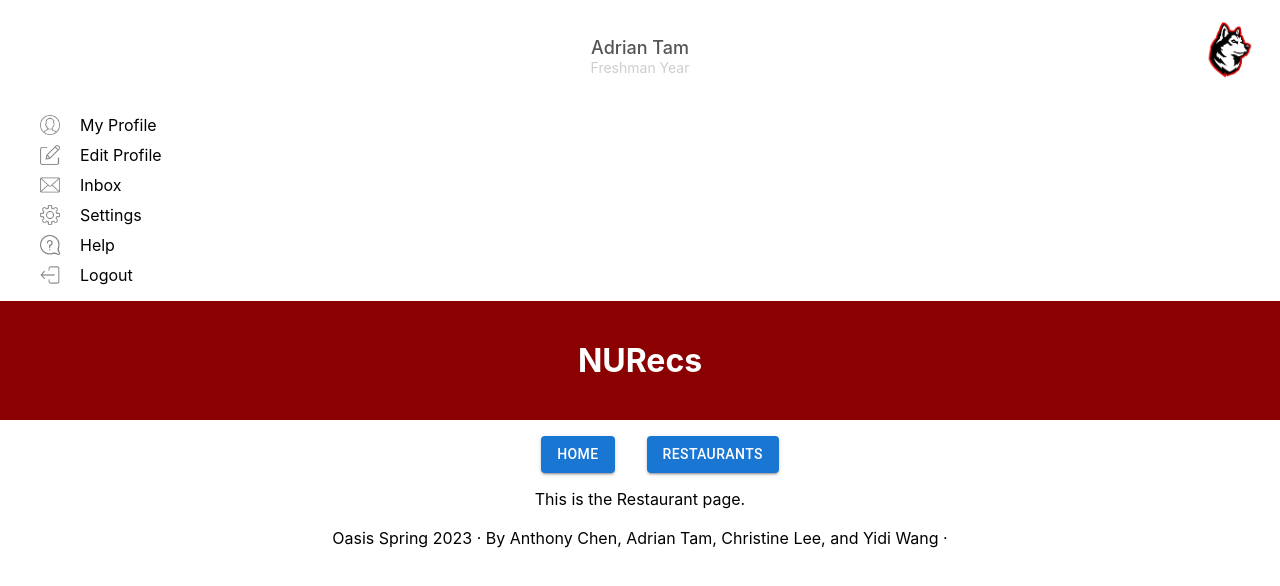
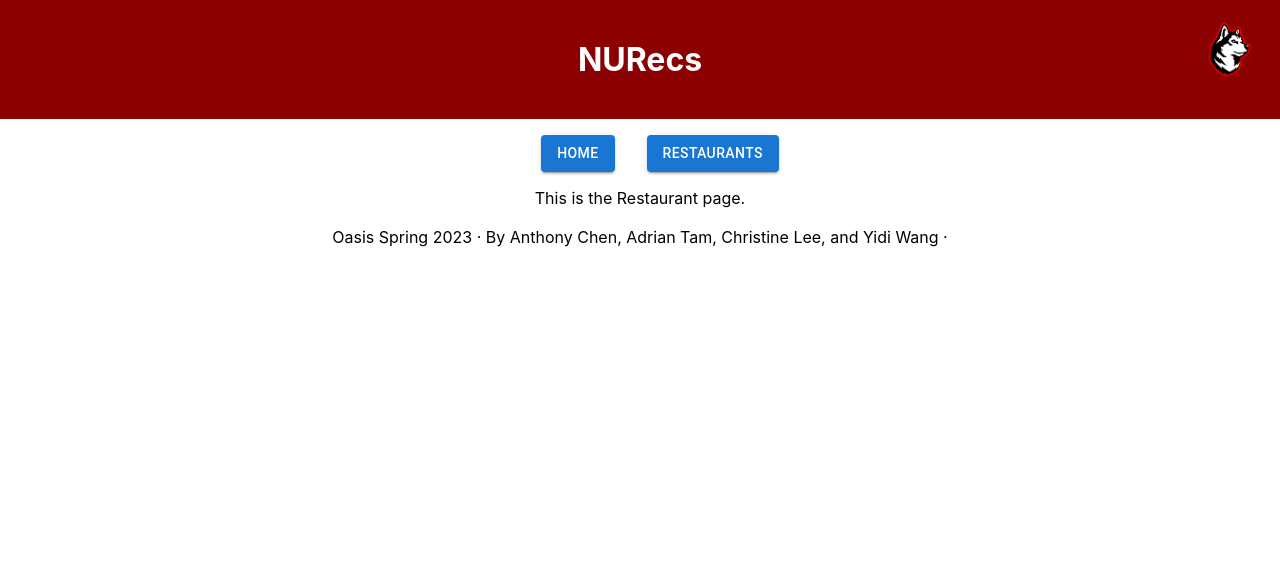
Before and after one commit to Anzchen/NURecs, a React (Create React App) app: page /restaurant in a window 1280 px wide. Shown: the top 586 px of the page. Built offline with nearby package versions, Linux system fonts and the light colour scheme.

Commit message:
dropdown fixed

```diff
--- a/src/App.js
+++ b/src/App.js
@@ -48,12 +48,14 @@ function App() {
 
   return (
     <div className="App">
+      <h1 style={{ float: 'start' }} id="recbanner">NURecs</h1>
+
       <div className='menu-container' ref={menuRef}>
-        <div className='menu-trigger' onClick={() => { setOpen(!open) }}>
+        <div className='menu-trigger' onClick={()=>{setOpen(!open)}}>
           <img src={portrait} alt="husky profile"></img>
         </div>
 
-        <div className={`dropdown=menu ${open ? 'active' : 'inactive'}`}>
+        <div className={`dropdown-menu ${open? 'active' : 'inactive'}`}>
           <h3>Adrian Tam<br /><span>Freshman Year</span></h3>
           <ul>
             <DropdownItem img={user} text={"My Profile"} />
@@ -66,7 +68,6 @@ function App() {
         </div>
       </div>
 
-      <h1 style={{ float: 'start' }} id="recbanner">NURecs</h1>
       <ul>
         <Link to="/" style={linkStyle}>
           <Button variant='contained'>Home</Button>
@@ -86,11 +87,10 @@ function App() {
 
 function DropdownItem(props) {
   return (
-    <li className='dropdownItem'>
+    <li className = 'dropdownItem'>
       <img src={props.img}></img>
       <a> {props.text} </a>
     </li>
-
   );
 }
 
```
